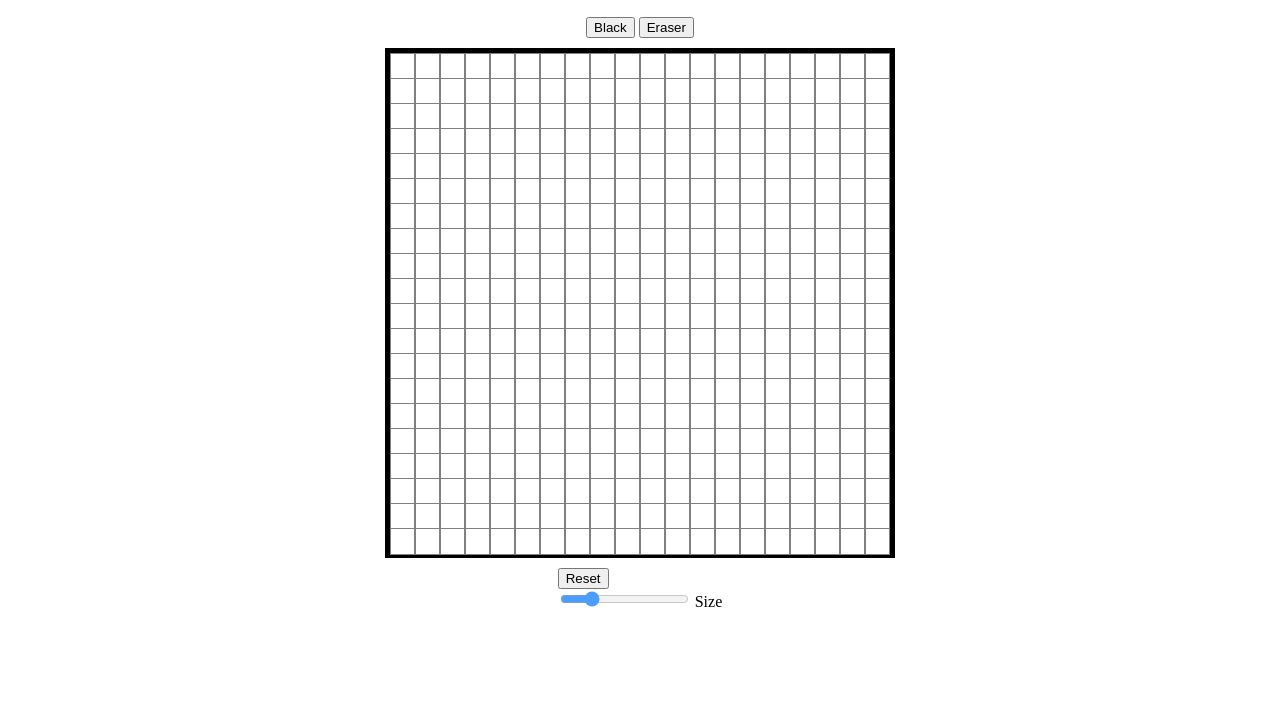
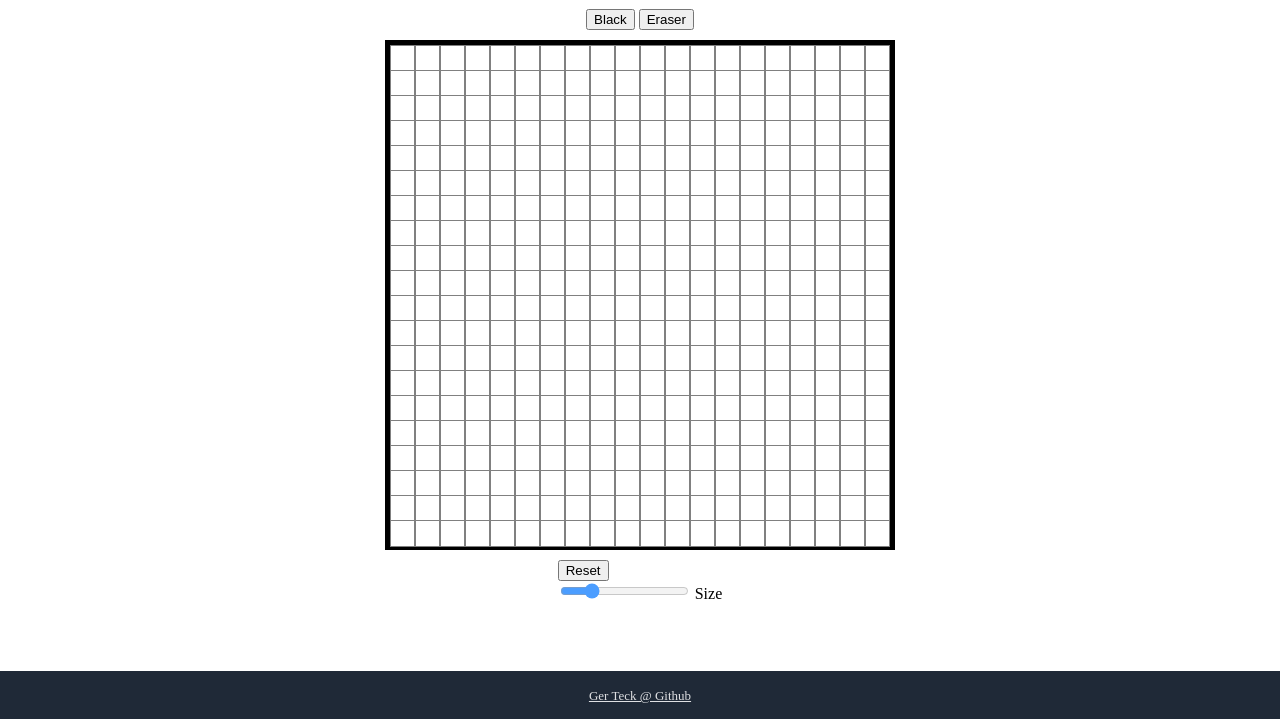
Before and after one commit to gerteck/etch-a-sketch, a plain HTML site: page index.html in a window 1280 px wide. Shown: the part 81-800 px from the top of the page. Drawn offline with Linux system fonts and the light colour scheme.

Commit message:
Add Footer

```diff
--- a/index.html
+++ b/index.html
@@ -9,6 +9,7 @@
   </head>
 
   <body>
+    <div class="body">
       <h1>Etch a Sketch</h1>
       <div>
           <button id="blackButton"> Black </button>
@@ -29,9 +30,13 @@
               <input type="range" id="size" class="slider" min="1" max="70" value="16">
               <label>Size</label>
           </div>
-
+      </div>
     </div>
 
+
+    <div class="footer">
+      <a href="https://github.com/gerteck">Ger Teck @ Github</a>
+    </div>
 
     <!--(under body after everything loads)-->
     <script src="./script.js"></script>
--- a/style.css
+++ b/style.css
@@ -1,4 +1,14 @@
+html, body {
+    margin: 0;
+    height: 100%;
+}
+
 body {
+    display: flex;
+    flex-direction: column;
+}
+
+.body {
     display: flex;
     flex-direction: column;
     align-items: center;
@@ -43,3 +53,21 @@ box {
     background-color: black;
     border-color: black;
 }
+
+
+/* Footer */
+
+.footer {
+    background-color: #1F2937;
+    text-align: center;
+    color: white;
+    padding: 15px 120px;
+    margin-top: auto;
+}
+
+.footer > a {
+    font-size: small;
+    text-decoration: underline;
+    color: #dedfe2;
+
+}
```
Lines whose indentation alone changed are shown as unchanged.
